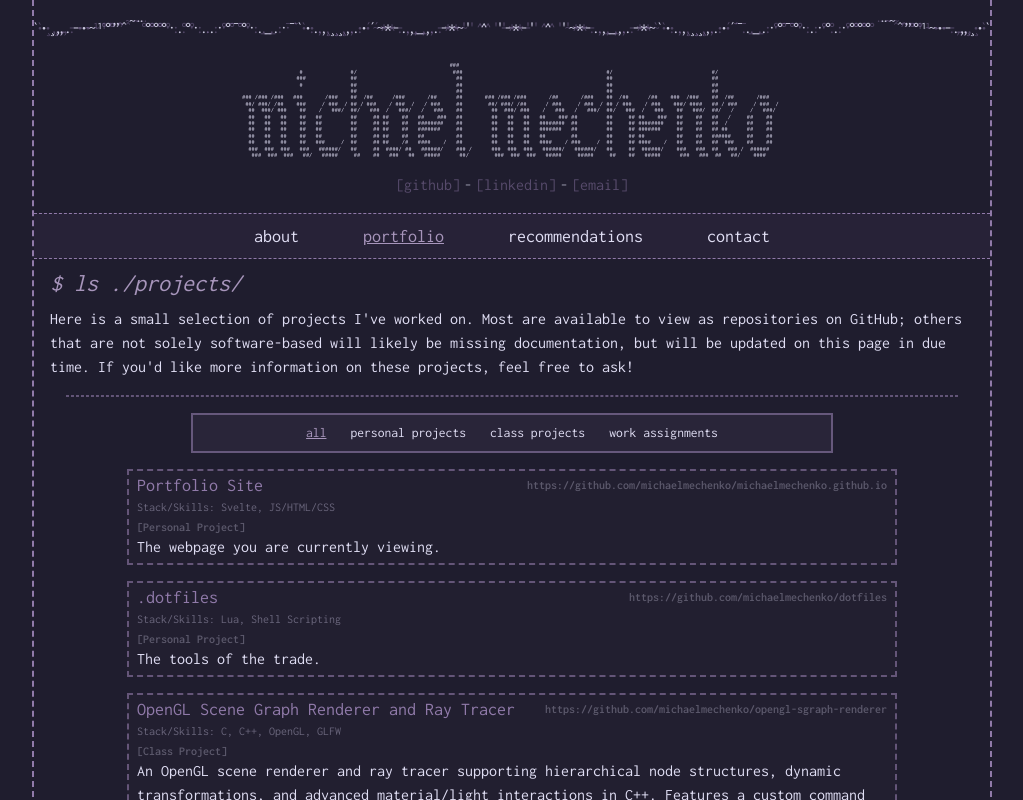
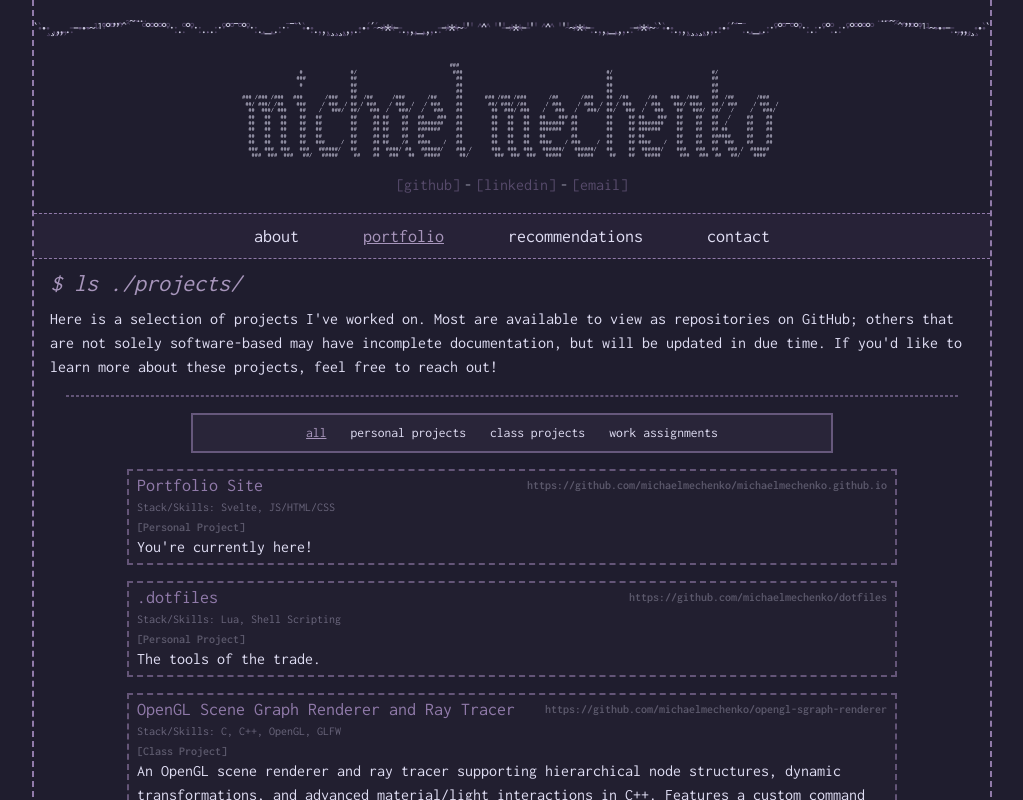
Before and after one commit to michaelmechenko/michaelmechenko.github.io, a SvelteKit app: page / in a window 1280 px wide. Both pictures are taken after a click on the button "portfolio". Shown: the top 800 px of the page, without its empty margins (128-1151 px from the left). Built offline with nearby package versions, Linux system fonts and the light colour scheme.

Commit message:
changed wording for project section

```diff
--- a/src/routes/content/ProjectsSection.svelte
+++ b/src/routes/content/ProjectsSection.svelte
@@ -1,21 +1,20 @@
 <script>
-	import ProjectItem from '../components/ProjectItem.svelte';
-	import Separator from '../components/Separator.svelte';
+import ProjectItem from "../components/ProjectItem.svelte";
+import Separator from "../components/Separator.svelte";
 
-	let currentFilter = 'All';
-	// @ts-ignore
-	function setFilter(filter) {
-		currentFilter = filter;
-	}
+let currentFilter = "All";
+// @ts-ignore
+function setFilter(filter) {
+	currentFilter = filter;
+}
 </script>
 
 <!-- svelte-ignore a11y_click_events_have_key_events -->
 
 <div class="flex flex-col">
-	Here is a small selection of projects I've worked on. Most are available to view as repositories
-	on GitHub; others that are not solely software-based will likely be missing documentation, but
-	will be updated on this page in due time. If you'd like more information on these projects, feel
-	free to ask!
+	Here is a selection of projects I've worked on. Most are available to view as repositories on
+	GitHub; others that are not solely software-based may have incomplete documentation, but will be
+	updated in due time. If you'd like to learn more about these projects, feel free to reach out!
 	<div class="px-4 pt-4">
 		<Separator />
 	</div>
@@ -72,7 +71,7 @@
 				name="Portfolio Site"
 				tools="Svelte, JS/HTML/CSS"
 				type="Personal Project"
-				description="The webpage you are currently viewing."
+				description="You're currently here!"
 			/>
 		{/if}
 		{#if currentFilter === 'All' || currentFilter === 'Personal Project'}
```
